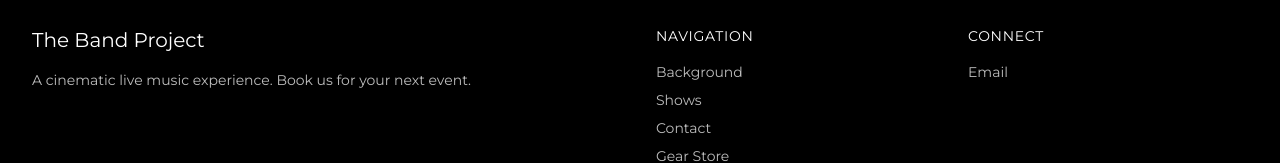
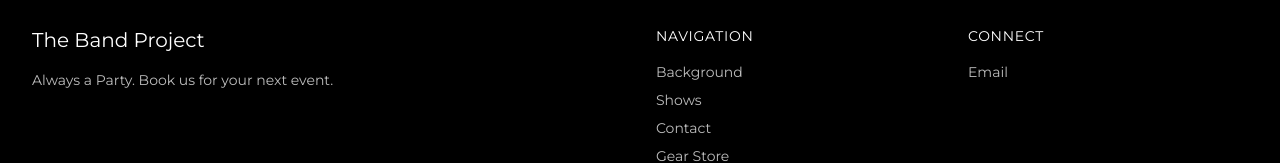
Before and after one commit to 84LIMITED/the-band-project-website, a Next.js app: page / in a window 1280 px wide. Shown: the part 2851-3014 px from the top of the page. Built offline with nearby package versions, Linux system fonts and the light colour scheme; no server answers.

Commit message:
Update footer content and recent changes (GA4, descriptions, payment links)

```diff
--- a/components/Footer.tsx
+++ b/components/Footer.tsx
@@ -30,7 +30,7 @@ export default function Footer() {
             <div className="col-span-4 md:col-span-6">
               <h3 className="text-xl font-medium mb-4">The Band Project</h3>
               <p className="text-secondary text-sm max-w-md">
-                A cinematic live music experience. Book us for your next event.
+                Always a Party. Book us for your next event.
               </p>
             </div>
             <div className="col-span-4 md:col-span-3">
@@ -63,7 +63,7 @@ export default function Footer() {
               <ul className="space-y-2 text-sm text-secondary">
                 {/* Add social links here */}
                 <li>
-                  <a href="mailto:contact@thebandproject.com" className="hover:text-white transition-colors">
+                  <a href="mailto:book@thebandproject.live" className="hover:text-white transition-colors">
                     Email
                   </a>
                 </li>
```
